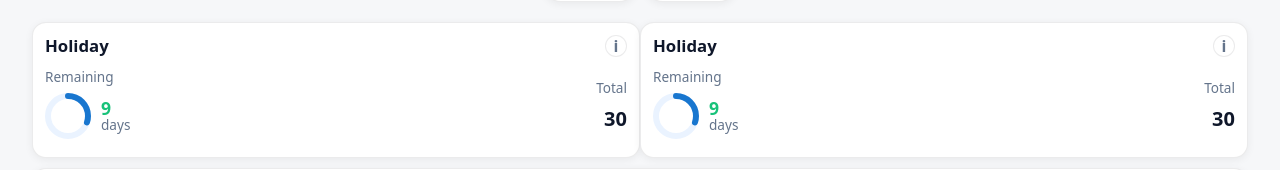
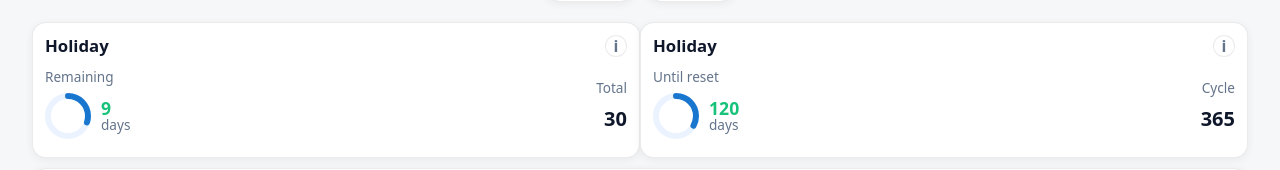
Before and after one commit to myhzyy/annual-leave-booker, a Next.js app: page /notifcations in a window 1280 px wide. Shown: the part 230-400 px from the top of the page. Built offline with nearby package versions, Linux system fonts and the light colour scheme.

Commit message:
added days until reset component

```diff
--- a/src/app/features/NotificationPanel.tsx
+++ b/src/app/features/NotificationPanel.tsx
@@ -4,14 +4,21 @@ import "../styles/NotificationPanel.css";
 export default function NotificationPanel() {
   const total = 30;
   const remaining = 9;
-  const used = Math.max(total - remaining, 0);
-  const pct = Math.max(Math.min(remaining / total, 1), 0); // 0..1
+  const untilReset = 120;
 
   const size = 46;
   const stroke = 6;
   const r = (size - stroke) / 2;
   const c = 2 * Math.PI * r;
-  const dash = c * pct;
+
+  // progress for remaining days
+  const pctRemaining = Math.max(Math.min(remaining / total, 1), 0);
+  const dashRemaining = c * pctRemaining;
+
+  // progress for reset
+  const maxReset = 365;
+  const pctReset = Math.max(Math.min(untilReset / maxReset, 1), 0);
+  const dashReset = c * pctReset;
 
   return (
     <div className="notification-container">
@@ -24,7 +31,7 @@ export default function NotificationPanel() {
       </div>
 
       <div className="holiday-card-container">
-        {/* Holiday summary card */}
+        {/* Holiday balance card */}
         <div className="holiday-card">
           <div className="hc-head">
             <span className="hc-title">Holiday</span>
@@ -46,7 +53,6 @@ export default function NotificationPanel() {
                   className="ring-svg"
                   aria-hidden
                 >
-                  {/* background track */}
                   <circle
                     cx={size / 2}
                     cy={size / 2}
@@ -54,7 +60,6 @@ export default function NotificationPanel() {
                     strokeWidth={stroke}
                     className="ring-track"
                   />
-                  {/* progress arc */}
                   <circle
                     cx={size / 2}
                     cy={size / 2}
@@ -62,7 +67,7 @@ export default function NotificationPanel() {
                     strokeWidth={stroke}
                     className="ring-progress"
                     style={{
-                      strokeDasharray: `${dash} ${c}`,
+                      strokeDasharray: `${dashRemaining} ${c}`,
                       strokeDashoffset: 0,
                     }}
                   />
@@ -83,18 +88,19 @@ export default function NotificationPanel() {
           </div>
         </div>
 
+        {/* Days until reset card */}
         <div className="holiday-card">
           <div className="hc-head">
             <span className="hc-title">Holiday</span>
-            <button className="hc-info" aria-label="Info about holiday balance">
+            <button className="hc-info" aria-label="Info about holiday reset">
               i
             </button>
           </div>
 
           <div className="hc-grid">
-            {/* Remaining (with ring) */}
+            {/* Until reset (with ring) */}
             <div className="hc-remaining">
-              <span className="hc-label">Remaining</span>
+              <span className="hc-label">Until reset</span>
 
               <div className="ring">
                 <svg
@@ -104,7 +110,6 @@ export default function NotificationPanel() {
                   className="ring-svg"
                   aria-hidden
                 >
-                  {/* background track */}
                   <circle
                     cx={size / 2}
                     cy={size / 2}
@@ -112,7 +117,6 @@ export default function NotificationPanel() {
                     strokeWidth={stroke}
                     className="ring-track"
                   />
-                  {/* progress arc */}
                   <circle
                     cx={size / 2}
                     cy={size / 2}
@@ -120,29 +124,27 @@ export default function NotificationPanel() {
                     strokeWidth={stroke}
                     className="ring-progress"
                     style={{
-                      strokeDasharray: `${dash} ${c}`,
+                      strokeDasharray: `${dashReset} ${c}`,
                       strokeDashoffset: 0,
                     }}
                   />
                 </svg>
 
                 <div className="ring-text">
-                  <span className="ring-number">{remaining}</span>
+                  <span className="ring-number">{untilReset}</span>
                   <span className="ring-unit">days</span>
                 </div>
               </div>
             </div>
 
-            {/* Total */}
+            {/* Total reset cycle (e.g. yearly) */}
             <div className="hc-total">
-              <span className="hc-label">Total</span>
-              <span className="hc-total-num">{total}</span>
+              <span className="hc-label">Cycle</span>
+              <span className="hc-total-num">{maxReset}</span>
             </div>
           </div>
         </div>
       </div>
-
-      {/* Tabs */}
 
       {/* Alerts */}
       <div className="notification-alerts-container">
@@ -151,7 +153,6 @@ export default function NotificationPanel() {
             <p>✅</p>
             <h1>Approved!</h1>
           </div>
-
           <div className="approved-status-type">
             <h2>17–18 Oct 2025</h2>
             <h3>Holiday request</h3>
@@ -165,7 +166,6 @@ export default function NotificationPanel() {
             <p>❌</p>
             <h1>Declined!</h1>
           </div>
-
           <div className="approved-status-type">
             <h2>17–18 Oct 2025</h2>
             <h3>Holiday request</h3>
--- a/src/app/styles/NotificationPanel.css
+++ b/src/app/styles/NotificationPanel.css
@@ -42,6 +42,7 @@
 }
 
 .holiday-card-container {
+  /* border: 2px solid red; */
   display: flex;
 }
 
```
